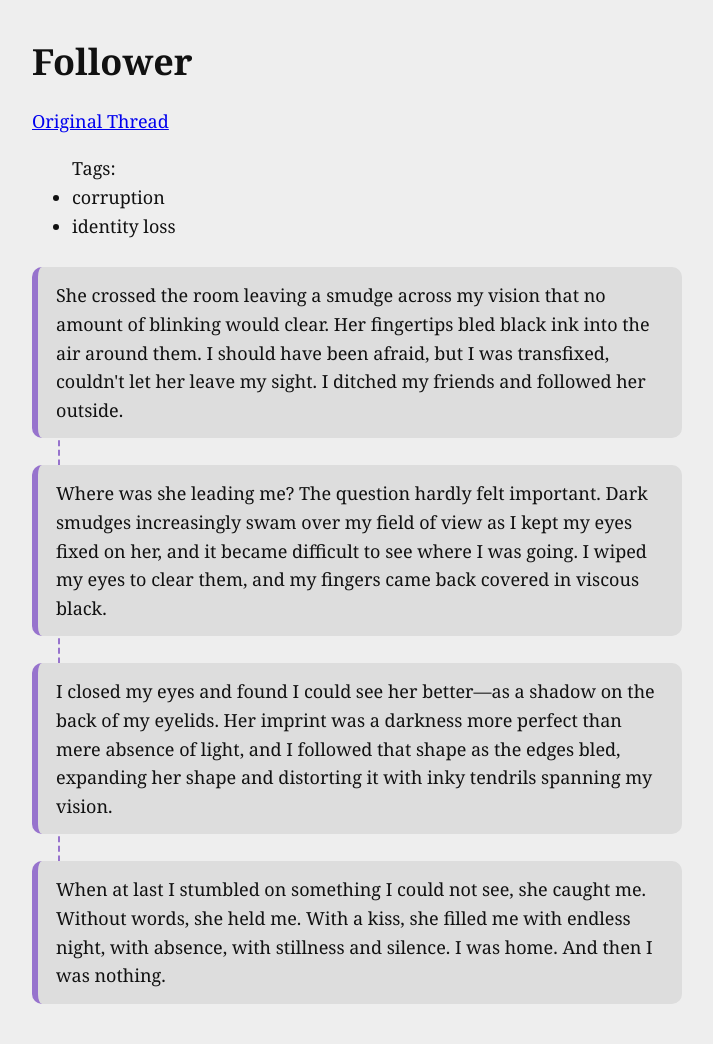
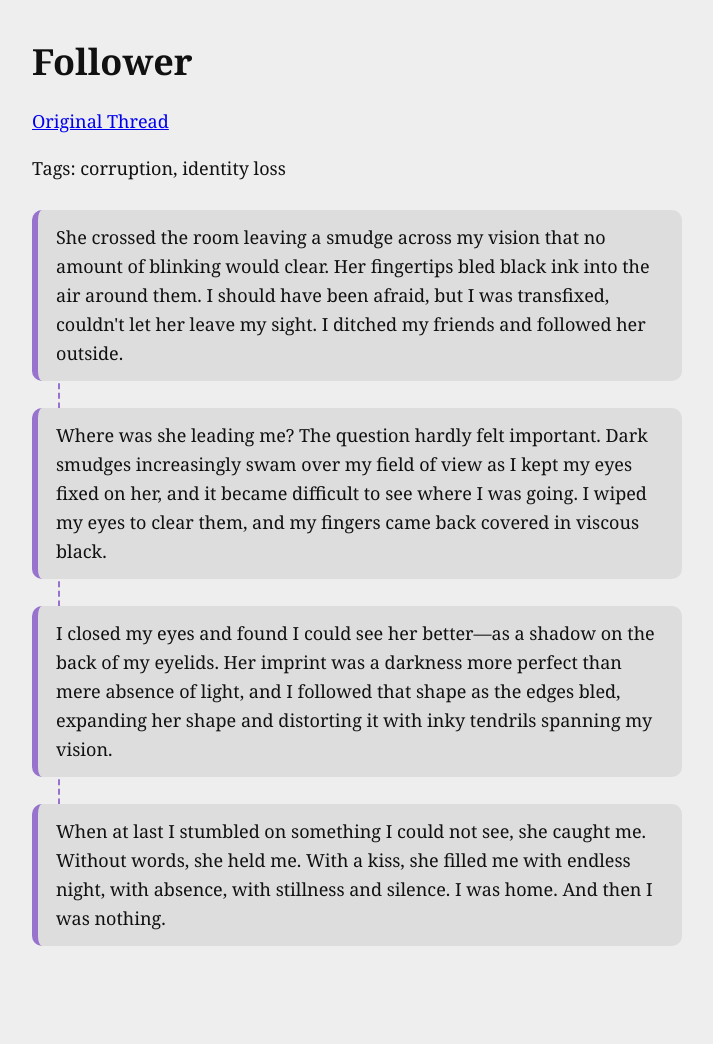
Before and after one commit to arachnixe/arachnixe.github.io, a Jekyll site: the page built from test-twt-thread.md, in a window 1280 px wide. Shown: the whole page, without its empty margins (283-996 px from the left). Built offline with Jekyll 4.4.1, drawn with Linux system fonts in a browser that asks for light colours; after the commit the page ends 986 px from its top, so only the background shows below that.

Commit message:
Style tags as comma-separated list

```diff
--- a/styles/base.css
+++ b/styles/base.css
@@ -18,3 +18,16 @@ h2,
 h3 {
 	line-height: 1.2;
 }
+
+ul.tags {
+	list-style: none;
+	padding: 0px;
+}
+
+ul.tags li.tag {
+	display: inline;
+}
+
+ul.tags li.tag:not(:last-child)::after {
+	content: ", "
+}
```
